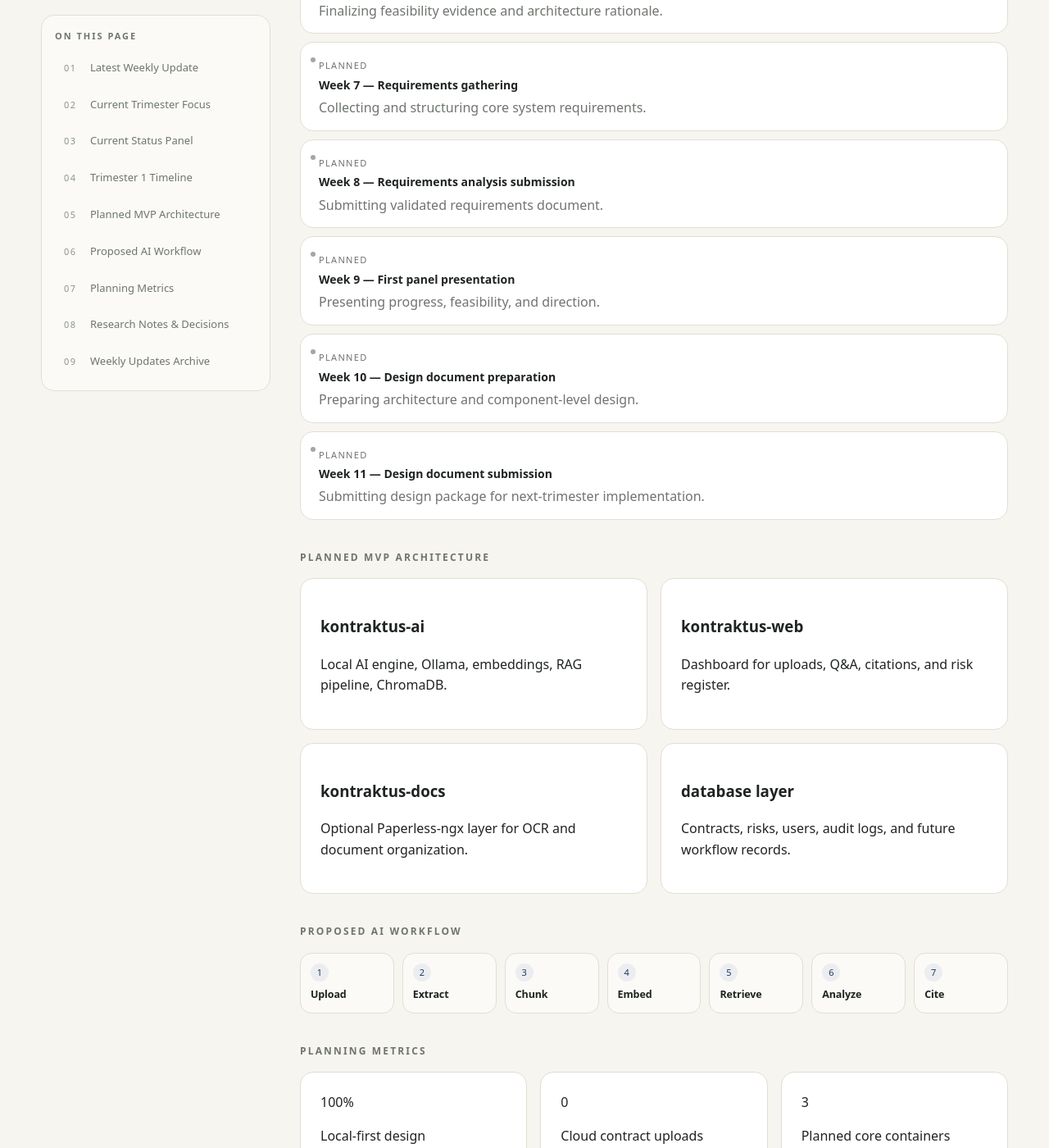
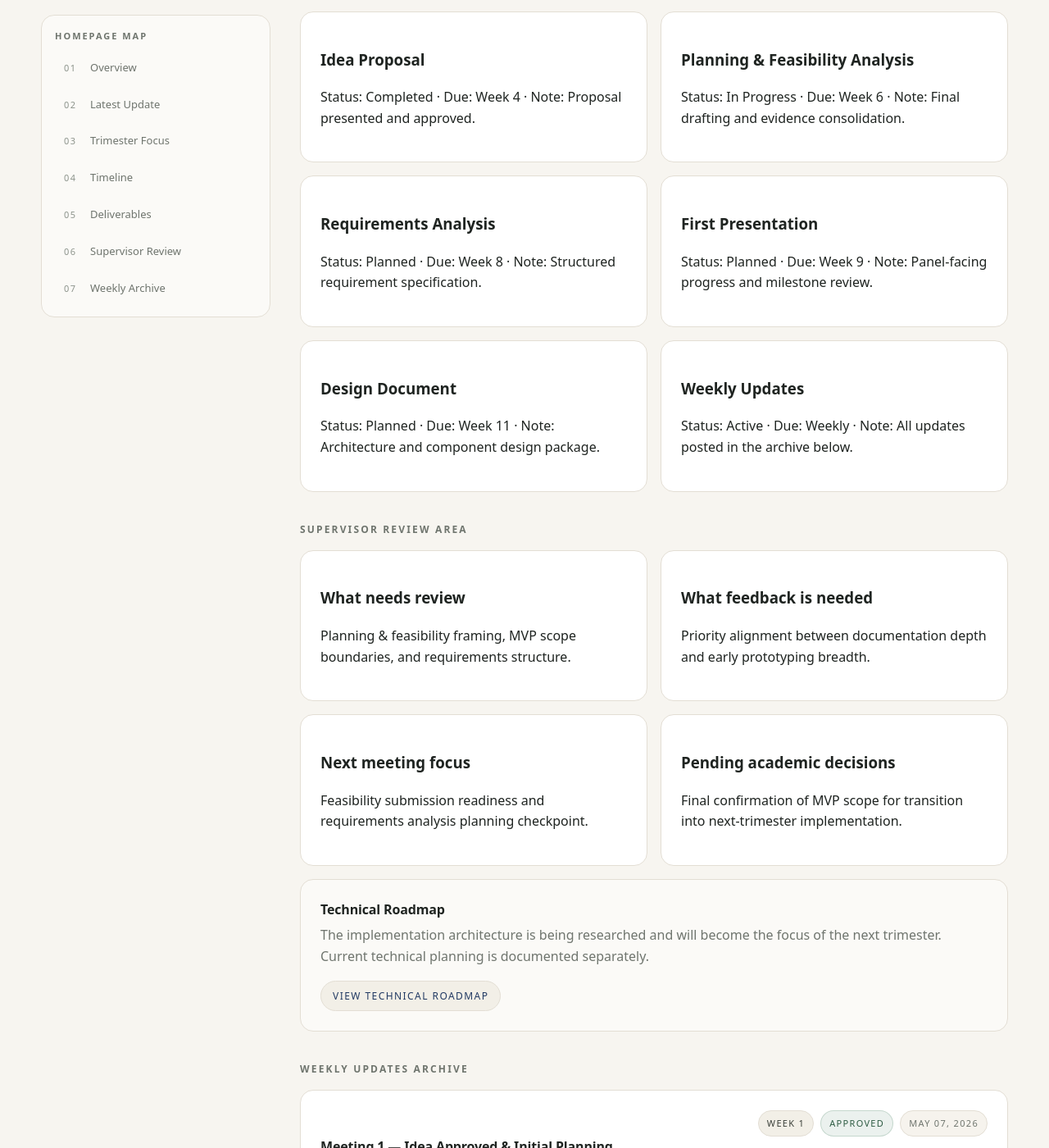
Before and after one commit to kontraktus/logo, a Jekyll site: the page built from index.html, in a window 1280 px wide and 1400 px high, scrolled down 2388 px. Shown: the whole window at 82% size. Built offline with Jekyll 4.4.1, drawn with Linux system fonts in a browser that asks for light colours; some of the changed text lies outside the part shown.

Commit message:
Refocus homepage as Trimester 1 supervision dashboard
Simplify the main page to professor-facing briefing sections (overview, latest update, trimester focus, timeline, deliverables, supervisor review, archive) and move technical-heavy content to /technical-roadmap/ with a single link card from the homepage.

```diff
--- a/index.html
+++ b/index.html
@@ -11,8 +11,7 @@
   </head>
   <body>
     <main class="container">
-      <!-- Branded masthead (logo-integrated). Content unchanged; composition redesigned. -->
-      <header class="masthead">
+      <header class="masthead" id="overview">
         <div class="brandlock">
           <div class="brandmark" aria-hidden="true">
             <img src="{{ '/assets/brand/kontraktus-mark.svg' | relative_url }}" alt="" />
@@ -20,33 +19,28 @@
           <div class="brandtitle">
             <h1>Kontraktus</h1>
             <p class="sub">Private AI Contract Intelligence Platform</p>
-            <p class="meta">CSIT321 Capstone Project · University of Wollongong Dubai</p>
+            <p class="meta">CSIT321 Capstone Project · Trimester One — Planning &amp; Documentation Phase</p>
           </div>
         </div>
         <div class="badge-row">
           <span class="chip chip-status">Approved Idea</span>
-          <span class="chip">Trimester 1</span>
-          <span class="chip">Planning Phase</span>
-          <span class="chip">Research &amp; Architecture</span>
-          <span class="chip chip-muted">Local AI Concept</span>
+          <span class="chip">Current Status</span>
+          <span class="chip chip-muted">Planning &amp; Feasibility</span>
         </div>
       </header>
 
       <div class="layout">
-        <!-- Swiss editorial rail (navigation only; no content changes) -->
         <aside class="rail">
           <div class="railcard">
-            <h2>On this page</h2>
+            <h2>Homepage map</h2>
             <ul class="navlist">
-              <li><a href="#latest"><span class="navnum">01</span><span class="navlabel">Latest Weekly Update</span></a></li>
-              <li><a href="#focus"><span class="navnum">02</span><span class="navlabel">Current Trimester Focus</span></a></li>
-              <li><a href="#status"><span class="navnum">03</span><span class="navlabel">Current Status Panel</span></a></li>
-              <li><a href="#timeline"><span class="navnum">04</span><span class="navlabel">Trimester 1 Timeline</span></a></li>
-              <li><a href="#architecture"><span class="navnum">05</span><span class="navlabel">Planned MVP Architecture</span></a></li>
-              <li><a href="#workflow"><span class="navnum">06</span><span class="navlabel">Proposed AI Workflow</span></a></li>
-              <li><a href="#metrics"><span class="navnum">07</span><span class="navlabel">Planning Metrics</span></a></li>
-              <li><a href="#research"><span class="navnum">08</span><span class="navlabel">Research Notes &amp; Decisions</span></a></li>
-              <li><a href="#archive"><span class="navnum">09</span><span class="navlabel">Weekly Updates Archive</span></a></li>
+              <li><a href="#overview"><span class="navnum">01</span><span class="navlabel">Overview</span></a></li>
+              <li><a href="#latest"><span class="navnum">02</span><span class="navlabel">Latest Update</span></a></li>
+              <li><a href="#focus"><span class="navnum">03</span><span class="navlabel">Trimester Focus</span></a></li>
+              <li><a href="#timeline"><span class="navnum">04</span><span class="navlabel">Timeline</span></a></li>
+              <li><a href="#deliverables"><span class="navnum">05</span><span class="navlabel">Deliverables</span></a></li>
+              <li><a href="#review"><span class="navnum">06</span><span class="navlabel">Supervisor Review</span></a></li>
+              <li><a href="#archive"><span class="navnum">07</span><span class="navlabel">Weekly Archive</span></a></li>
             </ul>
           </div>
         </aside>
@@ -62,26 +56,8 @@
                 <span class="chip chip-status">{{ latest.status }}</span>
                 <span class="chip chip-muted">{{ latest.date | date: "%b %d, %Y" }}</span>
               </div>
-              <h3>Week 1 — Project Approved &amp; Architecture Direction</h3>
+              <h3>{{ latest.title }}</h3>
               <p class="summary">{{ latest.summary }}</p>
-              <div class="two">
-                <div>
-                  <p class="subhead">Decisions made</p>
-                  <ul class="list">
-                    <li>Kontraktus approved as capstone direction.</li>
-                    <li>Local-first RAG selected as MVP technical concept.</li>
-                    <li>Planning-first execution model aligned with trimester timeline.</li>
-                  </ul>
-                </div>
-                <div>
-                  <p class="subhead">Next steps</p>
-                  <ul class="list">
-                    <li>Finalize feasibility and requirements documentation.</li>
-                    <li>Set up baseline local environment for controlled prototyping.</li>
-                    <li>Validate first citation-grounded question workflow.</li>
-                  </ul>
-                </div>
-              </div>
               <a class="btn" href="{{ latest.url | relative_url }}">Read full update</a>
             </article>
             {% else %}
@@ -95,26 +71,14 @@
               <article class="panel soft"><h3>Proposal &amp; Idea Validation</h3><p>Confirm problem relevance and scope boundaries.</p></article>
               <article class="panel soft"><h3>Planning &amp; Feasibility Analysis</h3><p>Assess technical practicality and MVP viability.</p></article>
               <article class="panel soft"><h3>Requirements Analysis</h3><p>Define functional and non-functional requirements.</p></article>
-              <article class="panel soft"><h3>Research &amp; Architecture Design</h3><p>Compare candidate stacks and draft system structure.</p></article>
-              <article class="panel soft"><h3>Supervisor Meetings</h3><p>Weekly alignment on scope, priorities, and evidence.</p></article>
-              <article class="panel soft"><h3>Documentation Preparation</h3><p>Prepare planning, requirements, and design artifacts.</p></article>
-            </div>
-          </section>
-
-          <section class="section" id="status">
-            <h2 class="section-title">Current Status Panel</h2>
-            <div class="grid grid-3">
-              <article class="panel"><h3>Current Stage</h3><p><strong>Planning &amp; Feasibility</strong></p></article>
-              <article class="panel"><h3>Current Focus</h3><p>Researching architecture and defining MVP scope</p></article>
-              <article class="panel"><h3>Supervisor Status</h3><p>Approved project direction</p></article>
-              <article class="panel"><h3>Current Deliverable</h3><p>Planning and feasibility document</p></article>
-              <article class="panel"><h3>Next Academic Milestone</h3><p>Requirements analysis document</p></article>
-              <article class="panel"><h3>Implementation Status</h3><p>Early prototyping only</p></article>
+              <article class="panel soft"><h3>First Presentation</h3><p>Present capstone direction, planning evidence, and expected outcomes.</p></article>
+              <article class="panel soft"><h3>Design Document</h3><p>Prepare architecture and component design for next trimester execution.</p></article>
+              <article class="panel soft"><h3>Weekly Supervision Updates</h3><p>Track supervisor requests, decisions, and progress updates week by week.</p></article>
             </div>
           </section>
 
           <section class="section" id="timeline">
-            <h2 class="section-title">Trimester 1 Timeline</h2>
+            <h2 class="section-title">Trimester One Timeline</h2>
             <div class="timeline">
               <article class="timeline-item done"><span class="timeline-status">Completed</span><strong>Week 1 — Group formation &amp; ideation</strong><p>Initial team setup and first concept shortlist.</p></article>
               <article class="timeline-item done"><span class="timeline-status">Completed</span><strong>Week 2 — Research &amp; brainstorming</strong><p>Problem framing and direction comparison.</p></article>
@@ -130,51 +94,43 @@
             </div>
           </section>
 
-          <section class="section" id="architecture">
-            <h2 class="section-title">Planned MVP Architecture</h2>
+          <section class="section" id="deliverables">
+            <h2 class="section-title">Deliverables / Documents Status</h2>
             <div class="grid grid-2">
-              <article class="panel"><h3>kontraktus-ai</h3><p>Local AI engine, Ollama, embeddings, RAG pipeline, ChromaDB.</p></article>
-              <article class="panel"><h3>kontraktus-web</h3><p>Dashboard for uploads, Q&amp;A, citations, and risk register.</p></article>
-              <article class="panel"><h3>kontraktus-docs</h3><p>Optional Paperless-ngx layer for OCR and document organization.</p></article>
-              <article class="panel"><h3>database layer</h3><p>Contracts, risks, users, audit logs, and future workflow records.</p></article>
+              <article class="panel"><h3>Idea Proposal</h3><p>Status: Completed · Due: Week 4 · Note: Proposal presented and approved.</p></article>
+              <article class="panel"><h3>Planning &amp; Feasibility Analysis</h3><p>Status: In Progress · Due: Week 6 · Note: Final drafting and evidence consolidation.</p></article>
+              <article class="panel"><h3>Requirements Analysis</h3><p>Status: Planned · Due: Week 8 · Note: Structured requirement specification.</p></article>
+              <article class="panel"><h3>First Presentation</h3><p>Status: Planned · Due: Week 9 · Note: Panel-facing progress and milestone review.</p></article>
+              <article class="panel"><h3>Design Document</h3><p>Status: Planned · Due: Week 11 · Note: Architecture and component design package.</p></article>
+              <article class="panel"><h3>Weekly Updates</h3><p>Status: Active · Due: Weekly · Note: All updates posted in the archive below.</p></article>
             </div>
           </section>
 
-          <section class="section" id="workflow">
-            <h2 class="section-title">Proposed AI Workflow</h2>
-            <div class="pipeline-grid">
-              <div class="pipe-step"><span>1</span><strong>Upload</strong></div>
-              <div class="pipe-step"><span>2</span><strong>Extract</strong></div>
-              <div class="pipe-step"><span>3</span><strong>Chunk</strong></div>
-              <div class="pipe-step"><span>4</span><strong>Embed</strong></div>
-              <div class="pipe-step"><span>5</span><strong>Retrieve</strong></div>
-              <div class="pipe-step"><span>6</span><strong>Analyze</strong></div>
-              <div class="pipe-step"><span>7</span><strong>Cite</strong></div>
+          <section class="section" id="review">
+            <h2 class="section-title">Supervisor Review Area</h2>
+            <div class="grid grid-2">
+              <article class="panel">
+                <h3>What needs review</h3>
+                <p>Planning &amp; feasibility framing, MVP scope boundaries, and requirements structure.</p>
+              </article>
+              <article class="panel">
+                <h3>What feedback is needed</h3>
+                <p>Priority alignment between documentation depth and early prototyping breadth.</p>
+              </article>
+              <article class="panel">
+                <h3>Next meeting focus</h3>
+                <p>Feasibility submission readiness and requirements analysis planning checkpoint.</p>
+              </article>
+              <article class="panel">
+                <h3>Pending academic decisions</h3>
+                <p>Final confirmation of MVP scope for transition into next-trimester implementation.</p>
+              </article>
             </div>
-          </section>
-
-          <section class="section" id="metrics">
-            <h2 class="section-title">Planning Metrics</h2>
-            <div class="grid grid-3">
-              <article class="panel"><div class="metric">100%</div><p>Local-first design</p></article>
-              <article class="panel"><div class="metric">0</div><p>Cloud contract uploads</p></article>
-              <article class="panel"><div class="metric">3</div><p>Planned core containers</p></article>
-              <article class="panel"><div class="metric">1</div><p>Approved capstone idea</p></article>
-              <article class="panel"><div class="metric">16GB</div><p>RAM MVP target</p></article>
-              <article class="panel"><div class="metric">i7 12th Gen</div><p>Test machine</p></article>
-            </div>
-          </section>
-
-          <section class="section" id="research">
-            <h2 class="section-title">Research Notes &amp; Decisions</h2>
-            <div class="grid grid-2">
-              <article class="panel"><h3>Research Focus</h3><p>Local RAG systems and private AI for contract intelligence workflows.</p></article>
-              <article class="panel"><h3>Current Challenge</h3><p>Balancing local AI performance with limited hardware resources.</p></article>
-              <article class="panel"><h3>Planned Stack</h3><p>Ollama, ChromaDB, LangChain, Streamlit/Jekyll.</p></article>
-              <article class="panel"><h3>Supervisor Feedback</h3><p>Focus on an achievable MVP before adding advanced workflows.</p></article>
-              <article class="panel"><h3>Key Decisions</h3><p>Prioritize citation-grounded answers and privacy-preserving local processing.</p></article>
-              <article class="panel"><h3>Current Risks/Challenges</h3><p>Scope creep, model latency on local hardware, and document quality variance.</p></article>
-            </div>
+            <article class="panel soft">
+              <h3 style="margin:0 0 6px; font-size:16px; letter-spacing:-0.01em">Technical Roadmap</h3>
+              <p class="summary">The implementation architecture is being researched and will become the focus of the next trimester. Current technical planning is documented separately.</p>
+              <a class="btn" href="{{ '/technical-roadmap/' | relative_url }}">View Technical Roadmap</a>
+            </article>
           </section>
 
           <section class="section" id="archive">
--- /dev/null
+++ b/technical-roadmap/index.html
@@ -0,0 +1,94 @@
+---
+---
+<!doctype html>
+<html lang="en">
+  <head>
+    <meta charset="UTF-8" />
+    <meta name="viewport" content="width=device-width, initial-scale=1" />
+    <title>Technical Roadmap · {{ site.title }}</title>
+    <meta name="description" content="Technical planning notes for Kontraktus implementation phases." />
+    <link rel="stylesheet" href="{{ '/assets/css/style.css' | relative_url }}" />
+  </head>
+  <body>
+    <main class="container">
+      <header class="masthead">
+        <div class="brandlock">
+          <div class="brandmark" aria-hidden="true">
+            <img src="{{ '/assets/brand/kontraktus-mark.svg' | relative_url }}" alt="" />
+          </div>
+          <div class="brandtitle">
+            <h1>Technical Roadmap</h1>
+            <p class="sub">Kontraktus Implementation Planning</p>
+            <p class="meta">Detailed technical notes moved off homepage for Trimester One clarity.</p>
+          </div>
+        </div>
+        <div class="badge-row">
+          <a class="btn" href="{{ '/' | relative_url }}">Back to Supervision Dashboard</a>
+        </div>
+      </header>
+
+      <div class="layout">
+        <aside class="rail">
+          <div class="railcard">
+            <h2>Technical map</h2>
+            <ul class="navlist">
+              <li><a href="#architecture"><span class="navnum">01</span><span class="navlabel">Planned MVP Architecture</span></a></li>
+              <li><a href="#workflow"><span class="navnum">02</span><span class="navlabel">Proposed AI Workflow</span></a></li>
+              <li><a href="#metrics"><span class="navnum">03</span><span class="navlabel">Planning Metrics</span></a></li>
+              <li><a href="#research"><span class="navnum">04</span><span class="navlabel">Research Notes &amp; Decisions</span></a></li>
+            </ul>
+          </div>
+        </aside>
+
+        <div class="main">
+          <section class="section" id="architecture">
+            <h2 class="section-title">Planned MVP Architecture</h2>
+            <div class="grid grid-2">
+              <article class="panel"><h3>kontraktus-ai</h3><p>Local AI engine, Ollama, embeddings, RAG pipeline, ChromaDB.</p></article>
+              <article class="panel"><h3>kontraktus-web</h3><p>Dashboard for uploads, Q&amp;A, citations, and risk register.</p></article>
+              <article class="panel"><h3>kontraktus-docs</h3><p>Optional Paperless-ngx layer for OCR and document organization.</p></article>
+              <article class="panel"><h3>database layer</h3><p>Contracts, risks, users, audit logs, and future workflow records.</p></article>
+            </div>
+          </section>
+
+          <section class="section" id="workflow">
+            <h2 class="section-title">Proposed AI Workflow</h2>
+            <div class="pipeline-grid">
+              <div class="pipe-step"><span>1</span><strong>Upload</strong></div>
+              <div class="pipe-step"><span>2</span><strong>Extract</strong></div>
+              <div class="pipe-step"><span>3</span><strong>Chunk</strong></div>
+              <div class="pipe-step"><span>4</span><strong>Embed</strong></div>
+              <div class="pipe-step"><span>5</span><strong>Retrieve</strong></div>
+              <div class="pipe-step"><span>6</span><strong>Analyze</strong></div>
+              <div class="pipe-step"><span>7</span><strong>Cite</strong></div>
+            </div>
+          </section>
+
+          <section class="section" id="metrics">
+            <h2 class="section-title">Planning Metrics</h2>
+            <div class="grid grid-3">
+              <article class="panel"><div class="metric">100%</div><p>Local-first design</p></article>
+              <article class="panel"><div class="metric">0</div><p>Cloud contract uploads</p></article>
+              <article class="panel"><div class="metric">3</div><p>Planned core containers</p></article>
+              <article class="panel"><div class="metric">1</div><p>Approved capstone idea</p></article>
+              <article class="panel"><div class="metric">16GB</div><p>RAM MVP target</p></article>
+              <article class="panel"><div class="metric">i7 12th Gen</div><p>Test machine</p></article>
+            </div>
+          </section>
+
+          <section class="section" id="research">
+            <h2 class="section-title">Research Notes &amp; Decisions</h2>
+            <div class="grid grid-2">
+              <article class="panel"><h3>Research Focus</h3><p>Local RAG systems and private AI for contract intelligence workflows.</p></article>
+              <article class="panel"><h3>Current Challenge</h3><p>Balancing local AI performance with limited hardware resources.</p></article>
+              <article class="panel"><h3>Planned Stack</h3><p>Ollama, ChromaDB, LangChain, Streamlit/Jekyll.</p></article>
+              <article class="panel"><h3>Supervisor Feedback</h3><p>Focus on an achievable MVP before adding advanced workflows.</p></article>
+              <article class="panel"><h3>Key Decisions</h3><p>Prioritize citation-grounded answers and privacy-preserving local processing.</p></article>
+              <article class="panel"><h3>Current Risks/Challenges</h3><p>Scope creep, model latency on local hardware, and document quality variance.</p></article>
+            </div>
+          </section>
+        </div>
+      </div>
+    </main>
+  </body>
+</html>
```
